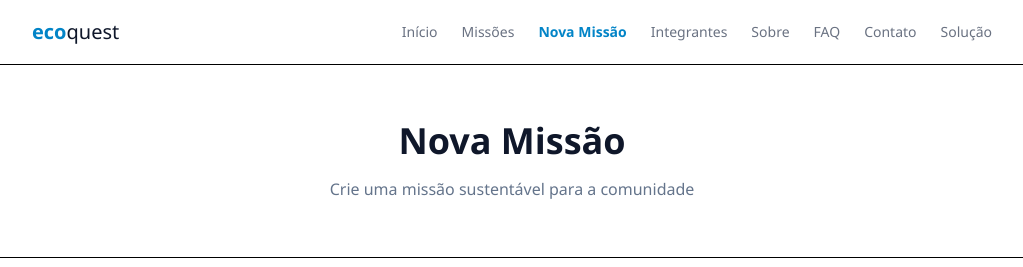
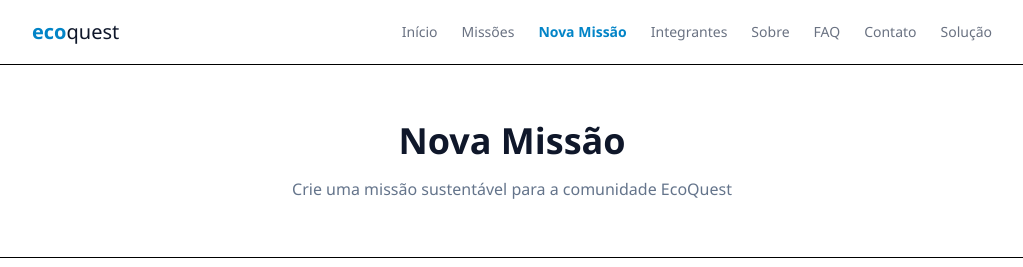
Before and after one commit to KauanMattos/EcoQuest_FrontEnd, a React (Vite) app: page /nova-missao in a window 1280 px wide. Shown: the top 267 px of the page, without its empty margins (128-1151 px from the left). Built offline with nearby package versions, Linux system fonts and the light colour scheme.

Commit message:
feat: melhora hover nos cards de tags do formulário Nova Missão

```diff
--- a/src/pages/NovaMissao/NovaMissao.tsx
+++ b/src/pages/NovaMissao/NovaMissao.tsx
@@ -30,7 +30,7 @@ export default function NovaMissao() {
       <section className="bg-white border-b border-black py-14 px-8">
         <div className="max-w-5xl mx-auto text-center">
           <h1 className="text-4xl font-bold text-text-main mb-4">Nova Missão</h1>
-          <p className="text-text-light">Crie uma missão sustentável para a comunidade</p>
+          <p className="text-text-light">Crie uma missão sustentável para a comunidade EcoQuest</p>
         </div>
       </section>
 
@@ -117,7 +117,7 @@ export default function NovaMissao() {
             <label className="block text-sm font-semibold text-text-main mb-2">Tags</label>
             <div className="grid grid-cols-2 sm:grid-cols-3 gap-2">
               {tagOptions.map(tag => (
-                <label key={tag} className="flex items-center gap-2 p-3 rounded-md border border-gray-200 cursor-pointer">
+                <label key={tag} className="flex items-center gap-2 p-3 rounded-md border border-gray-200 cursor-pointer hover:border-primary">
                   <input
                     type="checkbox"
                     checked={selectedTags.includes(tag)}
```
